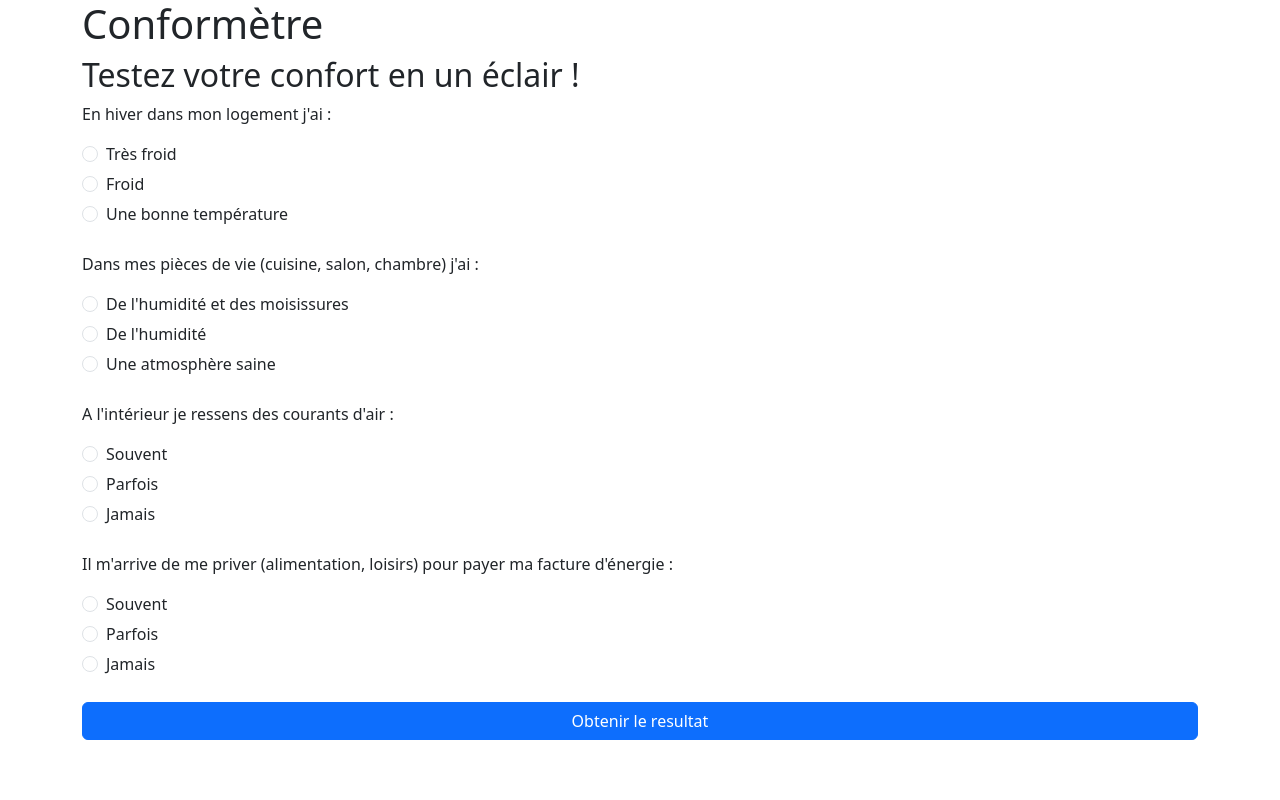
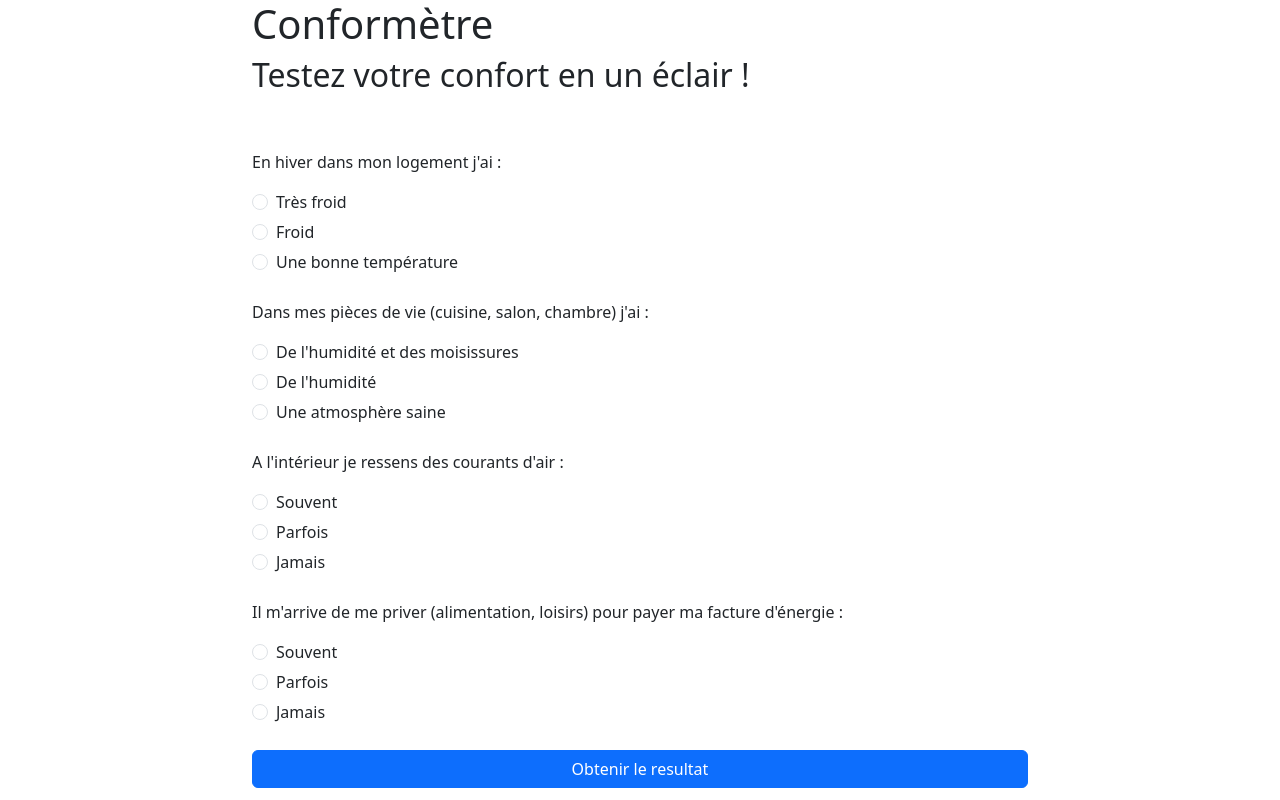
Before and after one commit to conformetre/conformetre, a Gatsby site: page / in a window 1280 px wide. Built offline with nearby package versions, Linux system fonts and the light colour scheme; Gatsby itself is replaced by a stand-in of ours.

Commit message:
add spacing and max width

```diff
--- a/src/pages/index.tsx
+++ b/src/pages/index.tsx
@@ -1,7 +1,8 @@
 import 'bootstrap/dist/css/bootstrap.min.css';
 import * as React from "react"
 import type { HeadFC } from "gatsby"
-import Container from 'react-bootstrap/Container';
+import Container from "react-bootstrap/Container";
+import Stack from "react-bootstrap/Stack";
 import { QualificationForm, QualifResults } from '../components';
 
 
@@ -9,11 +10,15 @@ export default function HomePage() {
   const [formResult, setFormResult] = React.useState<number | null>(null);
 
   return (
-    <Container>
-      <h1>Conformètre</h1>
-      <h2>Testez votre confort en un éclair !</h2>
-      <QualificationForm onNewResponses={setFormResult}/>
-      { formResult && (<QualifResults result={formResult}/>) }
+    <Container style={{ maxWidth: 800 }}>
+      <Stack gap={5}>
+        <div>
+          <h1>Conformètre</h1>
+          <h2>Testez votre confort en un éclair !</h2>
+        </div>
+        <QualificationForm onNewResponses={setFormResult}/>
+        { formResult && (<QualifResults result={formResult}/>) }
+      </Stack>
     </Container>
   )
 }
```
Also changed, not shown: src/pages/quantitatif.tsx (+6 -2 lines).
